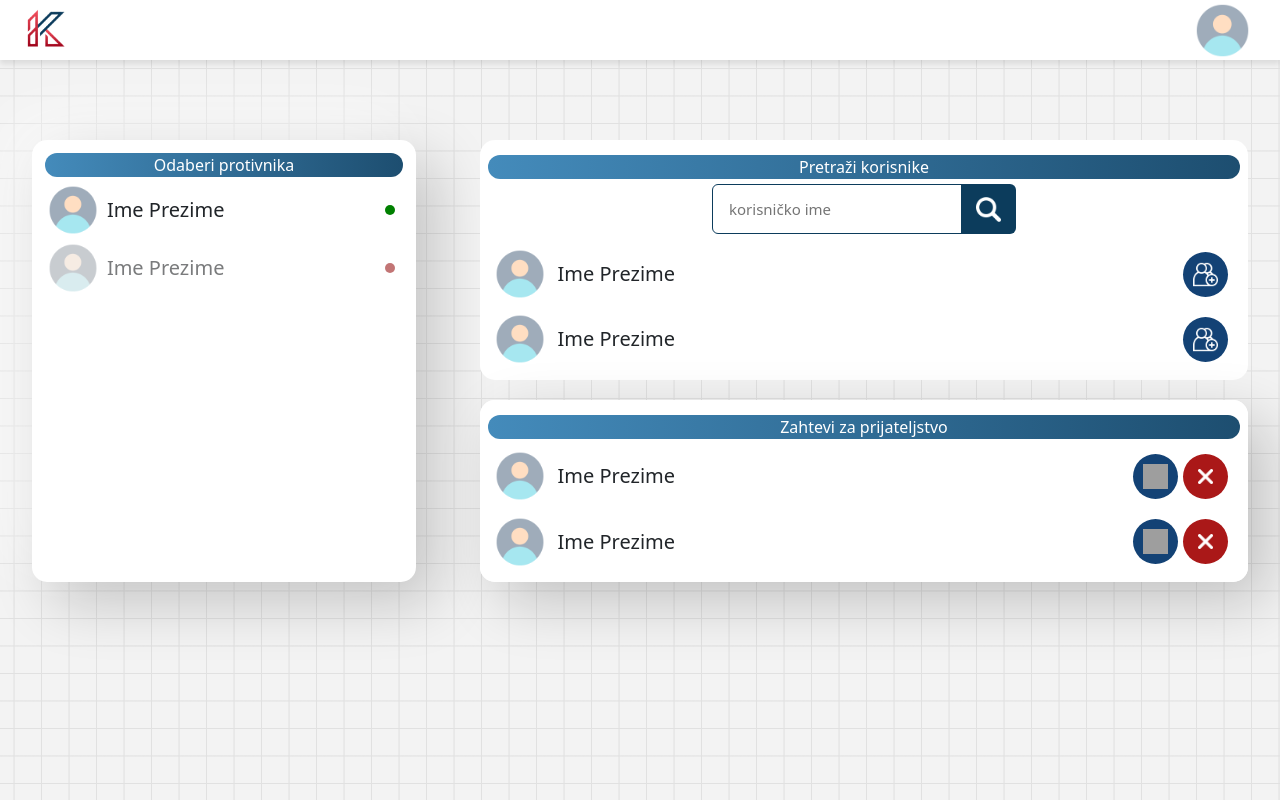
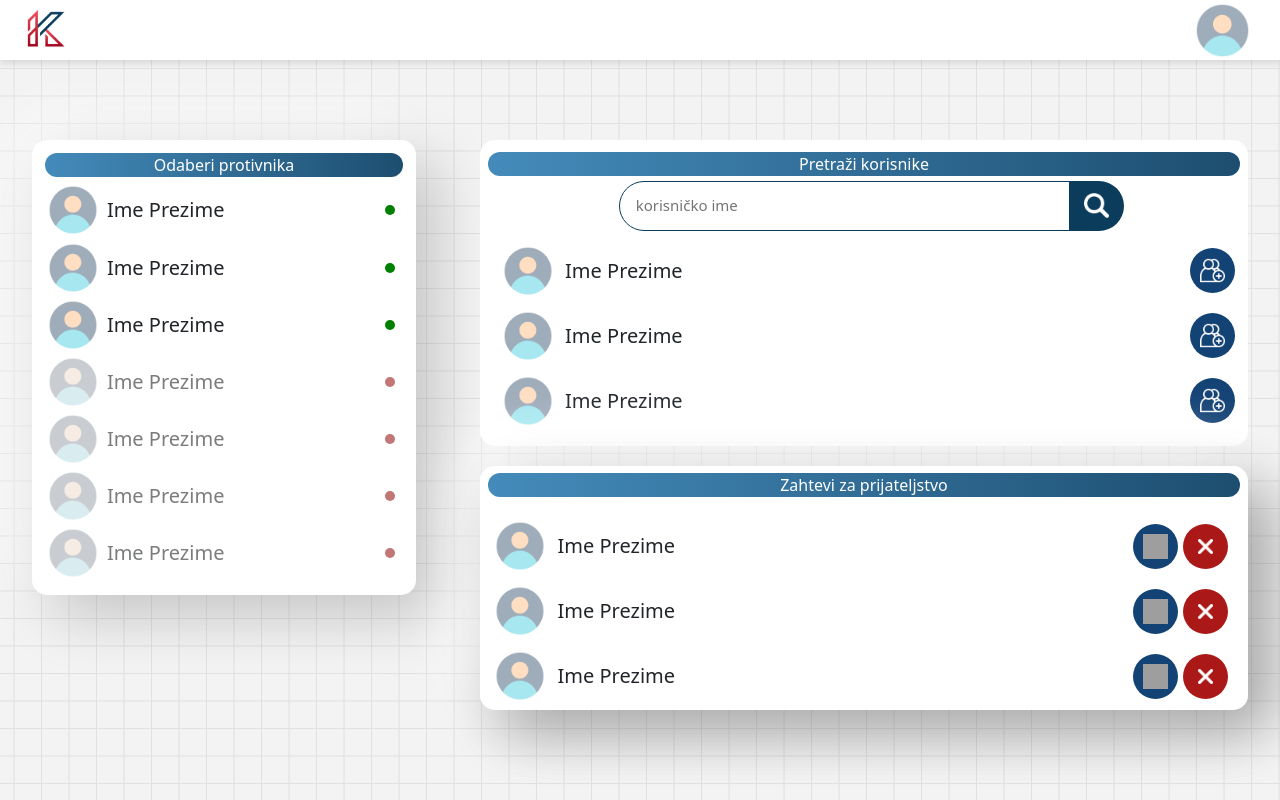
Before and after one commit to emilijajevremovic/kengur, an Angular app in the folder app/frontend/: page /friend-requests in a window 1280 px wide. Built offline with nearby package versions, Linux system fonts and the light colour scheme; grey boxes are pictures that could not be loaded.

Commit message:
final layout lobby-a bez popupa za game request

```diff
--- a/app/frontend/src/app/components/friend-requests/friend-requests.component.html
+++ b/app/frontend/src/app/components/friend-requests/friend-requests.component.html
@@ -2,9 +2,24 @@
 <div class="main-container">
     <div class="flex-container-row">
         <div class="friends-list">
-            <p>Odaberi protivnika</p>
+            <div id="p-div"><p>Odaberi protivnika</p></div>
+            <div id="scrollable-div">
                 <div>
-                <div class="friend-status">
+                    <div class="friend-status online">
+                        <div class="friend-status-img"><img src="../../../assets/images/profile.png" alt=""></div>
+                        <h5>Ime Prezime</h5>
+                        <div class="status-indicator online"></div>
+                    </div>
+                </div>
+                <div>
+                    <div class="friend-status online">
+                        <div class="friend-status-img"><img src="../../../assets/images/profile.png" alt=""></div>
+                        <h5>Ime Prezime</h5>
+                        <div class="status-indicator online"></div>
+                    </div>
+                </div>
+                <div>
+                    <div class="friend-status online">
                         <div class="friend-status-img"><img src="../../../assets/images/profile.png" alt=""></div>
                         <h5>Ime Prezime</h5>
                         <div class="status-indicator online"></div>
@@ -17,9 +32,52 @@
                         <div class="status-indicator offline"></div>
                     </div>
                 </div>
+                <div>
+                    <div class="friend-status  offline">
+                        <div class="friend-status-img"><img src="../../../assets/images/profile.png" alt=""></div>
+                        <h5>Ime Prezime</h5>
+                        <div class="status-indicator offline"></div>
+                    </div>
+                </div>
+                <div>
+                    <div class="friend-status  offline">
+                        <div class="friend-status-img"><img src="../../../assets/images/profile.png" alt=""></div>
+                        <h5>Ime Prezime</h5>
+                        <div class="status-indicator offline"></div>
+                    </div>
+                </div>
+                <div>
+                    <div class="friend-status  offline">
+                        <div class="friend-status-img"><img src="../../../assets/images/profile.png" alt=""></div>
+                        <h5>Ime Prezime</h5>
+                        <div class="status-indicator offline"></div>
+                    </div>
+                </div>
+                <div>
+                    <div class="friend-status  offline">
+                        <div class="friend-status-img"><img src="../../../assets/images/profile.png" alt=""></div>
+                        <h5>Ime Prezime</h5>
+                        <div class="status-indicator offline"></div>
+                    </div>
+                </div>
+                <div>
+                    <div class="friend-status  offline">
+                        <div class="friend-status-img"><img src="../../../assets/images/profile.png" alt=""></div>
+                        <h5>Ime Prezime</h5>
+                        <div class="status-indicator offline"></div>
+                    </div>
+                </div>
+                <div>
+                    <div class="friend-status  offline">
+                        <div class="friend-status-img"><img src="../../../assets/images/profile.png" alt=""></div>
+                        <h5>Ime Prezime</h5>
+                        <div class="status-indicator offline"></div>
+                    </div>
+                </div>
+            </div>
         </div>
         <div class="search-and-requests">
-            <div class="search-area">
+            <div class="search-area" >
                 <p>Pretraži korisnike</p>
                 <div class="search">
                     <div class="search-bar">
@@ -29,7 +87,21 @@
                         </div>
                     </div>
                     <div class="search-results">
-                        <div class="friends-list" id="list2" style="padding: 0;">
+                        <div class="friends-list" id="list1" style="padding: 0;">
+                            <div>
+                                <div class="friend-status">
+                                    <div class="friend-status-img"><img src="../../../assets/images/profile.png" alt=""></div>
+                                    <h5>Ime Prezime</h5>
+                                    <button style="margin-right: 5px;"><img src="../../../assets/images/add-friend.png" alt=""></button>
+                                </div>
+                            </div>
+                            <div>
+                                <div class="friend-status">
+                                    <div class="friend-status-img"><img src="../../../assets/images/profile.png" alt=""></div>
+                                    <h5>Ime Prezime</h5>
+                                    <button style="margin-right: 5px;"><img src="../../../assets/images/add-friend.png" alt=""></button>
+                                </div>
+                            </div>
                             <div>
                                 <div class="friend-status">
                                     <div class="friend-status-img"><img src="../../../assets/images/profile.png" alt=""></div>
@@ -50,8 +122,29 @@
             </div>
             <div class="requests">
                 <div class="request">
-                    <div class="friends-list" id="list2">
+                    <div class="friends-list" style="width: 100%;">
                         <p>Zahtevi za prijateljstvo</p>
+                        <div id="list2">
+                            <div>
+                                <div class="friend-status">
+                                    <div class="friend-status-img"><img src="../../../assets/images/profile.png" alt=""></div>
+                                    <h5>Ime Prezime</h5>
+                                    <div class="buttons">
+                                        <button><img src="../../../assets/images/check.png" alt=""></button>
+                                        <button id="red"><img src="../../../assets/images/cross.png" alt=""></button>
+                                    </div>
+                                </div>
+                            </div>
+                            <div>
+                                <div class="friend-status">
+                                    <div class="friend-status-img"><img src="../../../assets/images/profile.png" alt=""></div>
+                                    <h5>Ime Prezime</h5>
+                                    <div class="buttons">
+                                        <button><img src="../../../assets/images/check.png" alt=""></button>
+                                        <button id="red"><img src="../../../assets/images/cross.png" alt=""></button>
+                                    </div>
+                                </div>
+                            </div>
                             <div>
                                 <div class="friend-status">
                                     <div class="friend-status-img"><img src="../../../assets/images/profile.png" alt=""></div>
@@ -78,3 +171,4 @@
             </div>
         </div>
     </div>
+</div>
--- a/app/frontend/src/app/components/friend-requests/friend-requests.component.scss
+++ b/app/frontend/src/app/components/friend-requests/friend-requests.component.scss
@@ -31,10 +31,48 @@
 
 .friends-list {
     width: 30%;
+    height: fit-content;
     padding: 1%;
     background-color: #ffffff;
     border-radius: 15px;
     box-shadow: 20px 20px 60px rgba(0, 0, 0, 0.2), -20px -20px 60px rgba(255, 255, 255, 0.7);
+}
+
+#scrollable-div {
+    height: 400px;
+    overflow: auto;
+}
+
+#scrollable-div div.online:hover{
+    background-color: #b5b7b9;
+    border-radius: 15px;
+}
+
+::-webkit-scrollbar {
+    width: 10px;
+  }
+
+::-webkit-scrollbar-track {
+background: #ffffff00;
+}
+
+::-webkit-scrollbar-corner {
+border-radius: 5px;
+}
+
+::-webkit-scrollbar-thumb {
+background: #9b9a9a;
+border-radius: 30px;
+}
+
+::-webkit-scrollbar-thumb:hover {
+background: #717171;
+border-radius: 30px;
+}
+
+#p-div {
+    height: fit-content;
+    position: sticky;
 }
 
 .search-and-requests {
@@ -47,7 +85,7 @@
     background-color: white;
     border-radius: 15px;
     padding: 1%;
-    padding-top: 2%;
+    padding-top: 1.5%;
 }
 
 .search {
@@ -65,8 +103,12 @@
 }
 
 .search-bar {
-    width: fit-content;
+    width: 100%;
     margin: 0 1% 1% 1%;
+}
+
+.search-bar div {
+    width: 100%;
 }
 
 .search-results {
@@ -87,16 +129,20 @@
 
 .input-group {
     display: flex;
-    align-items: center;
+    justify-content: center;
+}
+
+.input-group div{
+    align-self: center;
 }
 
 .input {
     min-height: 50px;
-max-width: 250px;
+    width: 60%;
     padding: 0 1rem;
     font-size: 15px;
     border: 1px solid #0C3C5C;
-border-radius: 6px 0 0 6px;
+    border-radius: 25px 0 0 25px;
     background-color: transparent;
 }
 
@@ -104,7 +150,7 @@ background-color: transparent;
     min-height: 50px;
     padding: .5em 1em;
     border: none;
-border-radius: 0 6px 6px 0;
+    border-radius: 0 25px 25px 0;
     background-color: #0C3C5C;
     color: #fff;
     font-size: 15px;
@@ -185,7 +231,7 @@ outline: none;
 .friend-status.offline {
     opacity: 0.6;
     filter: grayscale(50%);
-    cursor: not-allowed;
+    cursor: default;
   }
 
 button img {
@@ -195,8 +241,17 @@ button img {
 
 #list2 {
     width: 100%;
+    max-height: 200px;
     box-shadow: none;
-    padding-top: 2%;
+    padding-top: 1.5%;
+    overflow: auto;
+}
+
+#list1 {
+    width: 100%;
+    max-height: 200px;
+    box-shadow: none;
+    overflow: auto;
 }
 
 .buttons {
@@ -225,6 +280,11 @@ button img {
 
   @media (max-width: 800px) {
 
+    .main-container {
+        height: fit-content;
+        padding-bottom: 20px;
+    }
+
     .flex-container-row {
       justify-content: space-around;
       padding-top: 0;
@@ -232,6 +292,13 @@ button img {
 
     .search-and-requests {
         width: 100%;
+        margin-top: 10px;
+    }
+
+    .search-area {
+        width: 90%;
+        align-self: center;
+        box-shadow: 20px 20px 60px rgba(0, 0, 0, 0.2);
     }
 
     .search {
@@ -253,6 +320,8 @@ button img {
     .friends-list {
         width: 90%;
         padding: 1%;
+        margin-top: 10px;
+        box-shadow: 20px 20px 60px rgba(0, 0, 0, 0.2);
     }
 
     .search-results {
@@ -260,7 +329,7 @@ button img {
     }
 
     .input-group {
-        flex-wrap: nowrap;
+        align-self: center;
     }
 
     .input {
@@ -268,15 +337,14 @@ button img {
         width: 60%;
         font-size: 15px;
         border: 1px solid #0C3C5C;
-        border-radius: 6px 0 0 6px;
+        border-radius: 25px 0 0 25px;
         background-color: transparent;
-        padding: 1%;
     }
 
     .button--submit {
-        width: 50%;
+        width: 20%;
         border: none;
-        border-radius: 0 6px 6px 0;
+        border-radius: 0 25px 25px 0;
         padding: 1%;
         background-color: #0C3C5C;
         color: #fff;
```
Lines whose indentation alone changed are shown as unchanged.
